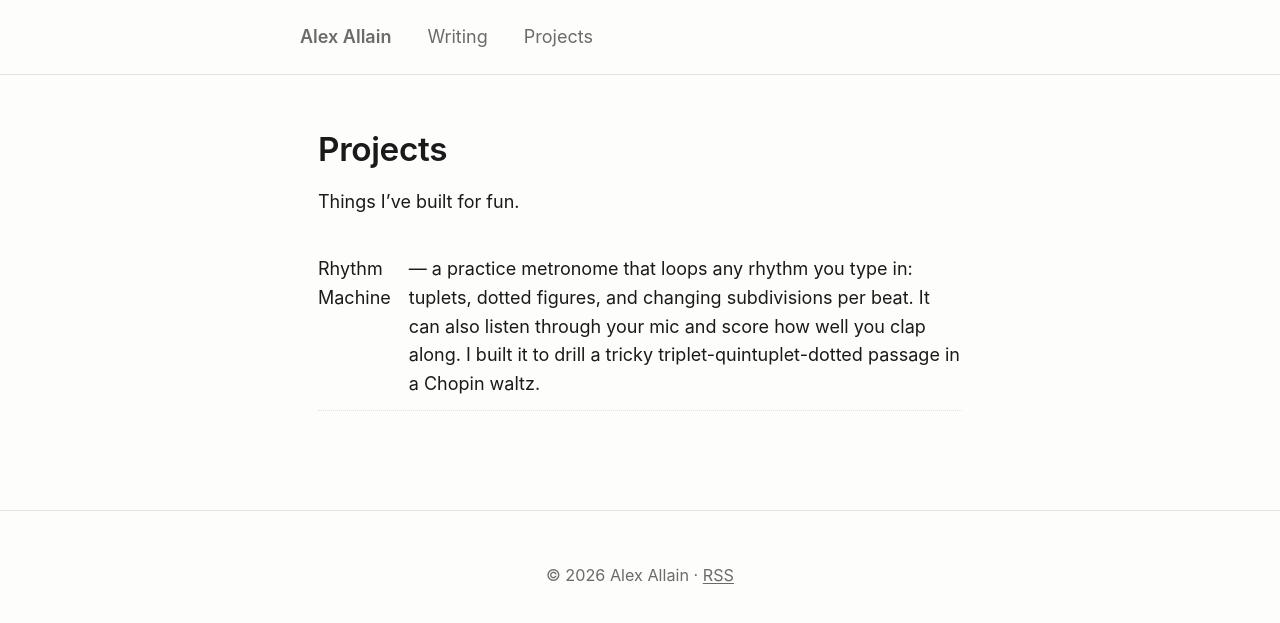
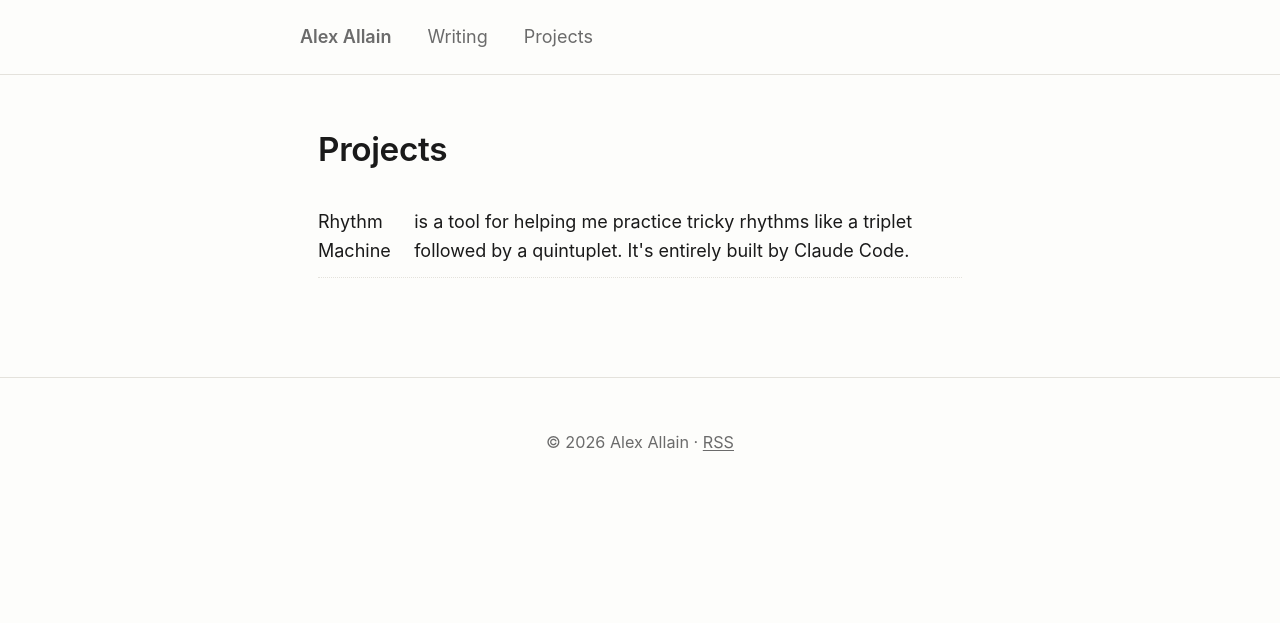
Before and after one commit to alexallain/alexallain.github.io, a Jekyll site: the page built from projects.md, in a window 1280 px wide. Shown: the top 623 px of the page. Built offline with Jekyll 4.4.1, drawn with Linux system fonts in a browser that asks for light colours.

Commit message:
Reword Rhythm Machine description on Projects page
Co-Authored-By: Claude Opus 4.8 (1M context) <noreply@anthropic.com>

```diff
--- a/projects.md
+++ b/projects.md
@@ -6,13 +6,9 @@ permalink: /projects/
 
 # Projects
 
-Things I've built for fun.
-
 <ul class="post-list">
   <li>
-    <a href="{{ '/projects/rhythm-machine/' | relative_url }}">Rhythm Machine</a>
-    — a practice metronome that loops any rhythm you type in: tuplets, dotted figures, and
-    changing subdivisions per beat. It can also listen through your mic and score how well you
-    clap along. I built it to drill a tricky triplet-quintuplet-dotted passage in a Chopin waltz.
+    <a href="{{ '/projects/rhythm-machine/' | relative_url }}">Rhythm Machine</a> is a tool for helping me practice
+tricky rhythms like a triplet followed by a quintuplet. It's entirely built by Claude Code.
   </li>
 </ul>
```
